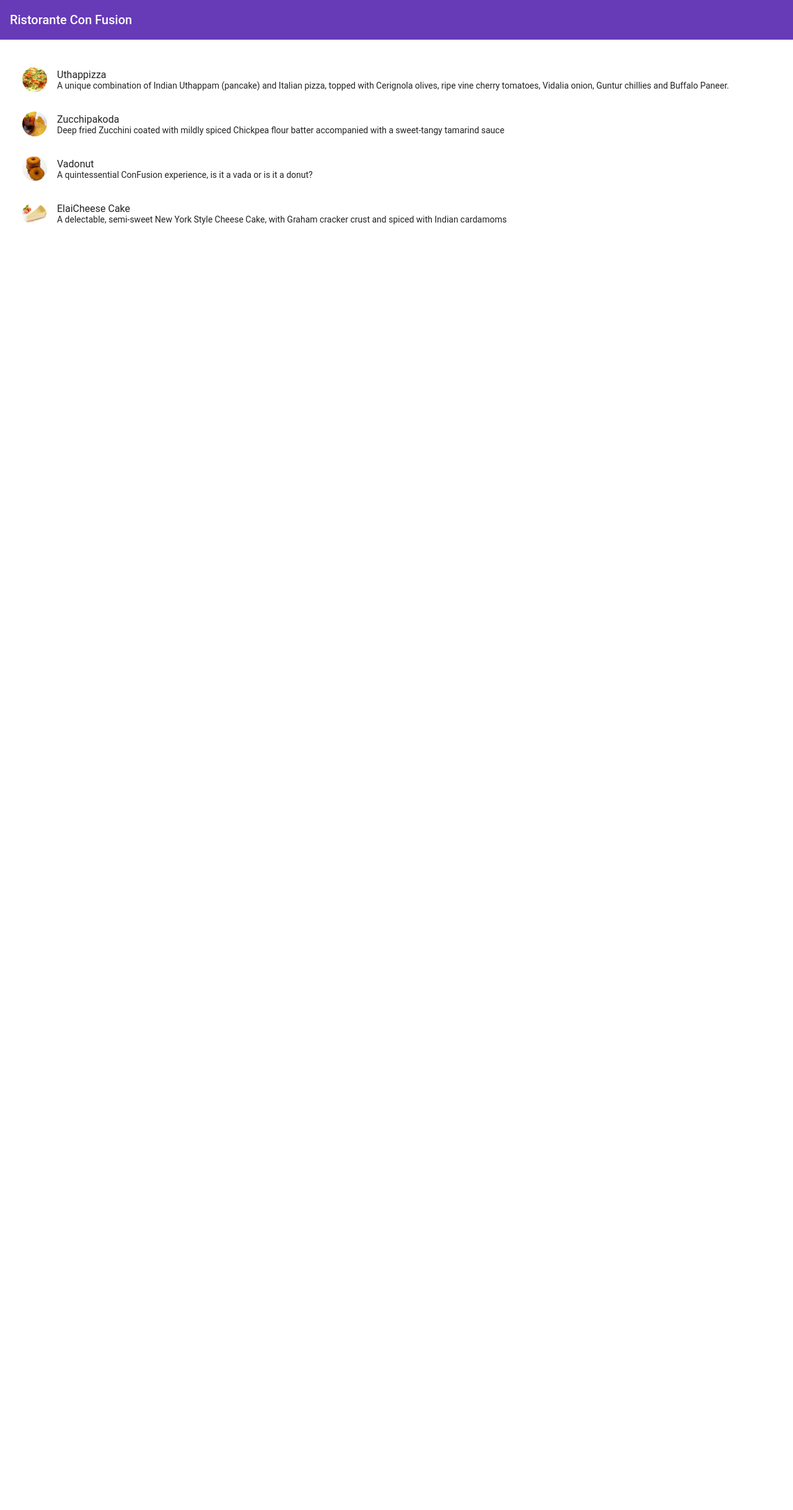
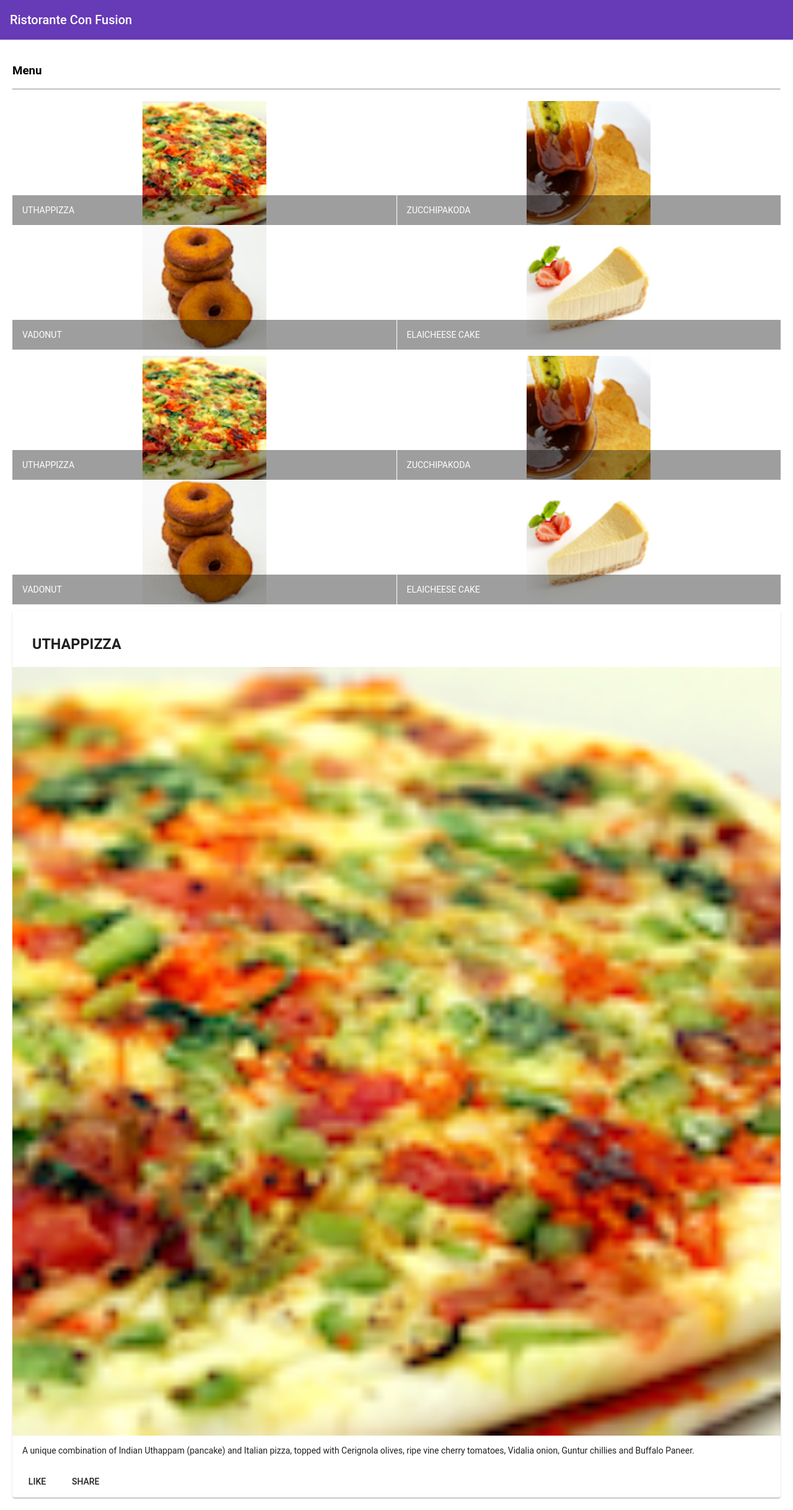
Before and after one commit to AndrewZabur/Angular-Tutorial, an Angular app: page / in a window 1280 px wide. Shown: the whole page at 62% size. Before the commit the page ends 800 px from the top, so only its background shows below. Built offline with nearby package versions, Linux system fonts and the light colour scheme.

Commit message:
Components Part 2

```diff
--- a/src/app/app.module.ts
+++ b/src/app/app.module.ts
@@ -4,6 +4,9 @@
 import { FormsModule } from '@angular/forms';
 import { MatToolbarModule } from '@angular/material/toolbar';
 import { MatListModule } from '@angular/material/list';
+import { MatGridListModule }from '@angular/material/grid-list';
+import { MatCardModule }from '@angular/material/card';
+import { MatButtonModule }from '@angular/material/button';
 import { HttpModule } from '@angular/http';
 import { FlexLayoutModule } from '@angular/flex-layout';
 
@@ -24,6 +27,9 @@
     HttpModule,
     MatToolbarModule,
     MatListModule,
+    MatGridListModule,
+    MatCardModule,
+    MatButtonModule,
     FlexLayoutModule
   ],
   providers: [],
--- a/src/app/menu/menu.component.html
+++ b/src/app/menu/menu.component.html
@@ -1,13 +1,48 @@
 <div class="container"
   fxLayout="column"
   fxLayoutGap="10px">
-  <mat-list fxFlex>
-    <mat-list-item *ngFor="let dish of dishes">
-      <img matListAvatar src={{dish.image}} alt={{dish.name}}>
-      <h1 matLine>{{dish.name}}</h1>
-      <p matLine>
-        <span>{{dish.description}}</span>
-      </p>
-    </mat-list-item>
-  </mat-list>
+  <div fxFlex>
+    <div>
+      <h3>Menu</h3>
+      <hr>
+    </div>
+  </div>
+
+  <div fxFlex>
+    <mat-grid-list cols="2" rowHeight="200px">
+      <mat-grid-tile *ngFor="let dish of dishes">
+        <img height="200px" src={{dish.image}} alt={{dish.name}}>
+        <mat-grid-tile-footer>
+          <h1>{{dish.name | uppercase}}</h1>
+        </mat-grid-tile-footer>
+      </mat-grid-tile>
+    </mat-grid-list>
+  </div><div fxFlex>
+    <mat-grid-list cols="2" rowHeight="200px">
+      <mat-grid-tile *ngFor="let dish of dishes">
+        <img height="200px" src={{dish.image}} alt={{dish.name}}>
+        <mat-grid-tile-footer>
+          <h1>{{dish.name | uppercase}}</h1>
+        </mat-grid-tile-footer>
+      </mat-grid-tile>
+    </mat-grid-list>
+  </div>
+
+  <div fxFlex *ngIf="selectedDish">
+    <mat-card>
+      <mat-card-header>
+        <mat-card-title>
+          <h3>{{selectedDish.name | uppercase}}</h3>
+        </mat-card-title>
+      </mat-card-header>
+      <img mat-card-image src="{{selectedDish.image}}" alt="{{selectedDish.name}}">
+      <mat-card-content>
+        <p>{{selectedDish.description}}</p>
+      </mat-card-content>
+      <mat-card-actions>
+        <button mat-button>LIKE</button>
+        <button mat-button>SHARE</button>
+      </mat-card-actions>
+    </mat-card>
+  </div>
 </div>
--- a/src/app/menu/menu.component.ts
+++ b/src/app/menu/menu.component.ts
@@ -1,15 +1,7 @@
 import { Component, OnInit } from '@angular/core';
 import { Dish } from '../shared/dish';
 
-
-@Component({
-  selector: 'app-menu',
-  templateUrl: './menu.component.html',
-  styleUrls: ['./menu.component.scss']
-})
-export class MenuComponent implements OnInit {
-
-  dishes: Dish[] = [
+const DISHES: Dish[] = [
   {
     name: 'Uthappizza',
     image: '/assets/images/uthappizza.png',
@@ -45,6 +37,16 @@
   }
  ];
 
+@Component({
+  selector: 'app-menu',
+  templateUrl: './menu.component.html',
+  styleUrls: ['./menu.component.scss']
+})
+export class MenuComponent implements OnInit {
+
+  dishes = DISHES;
+  selectedDish: Dish = DISHES[0];
+
   constructor() { }
 
   ngOnInit() {
```
Lines whose indentation alone changed are shown as unchanged.
